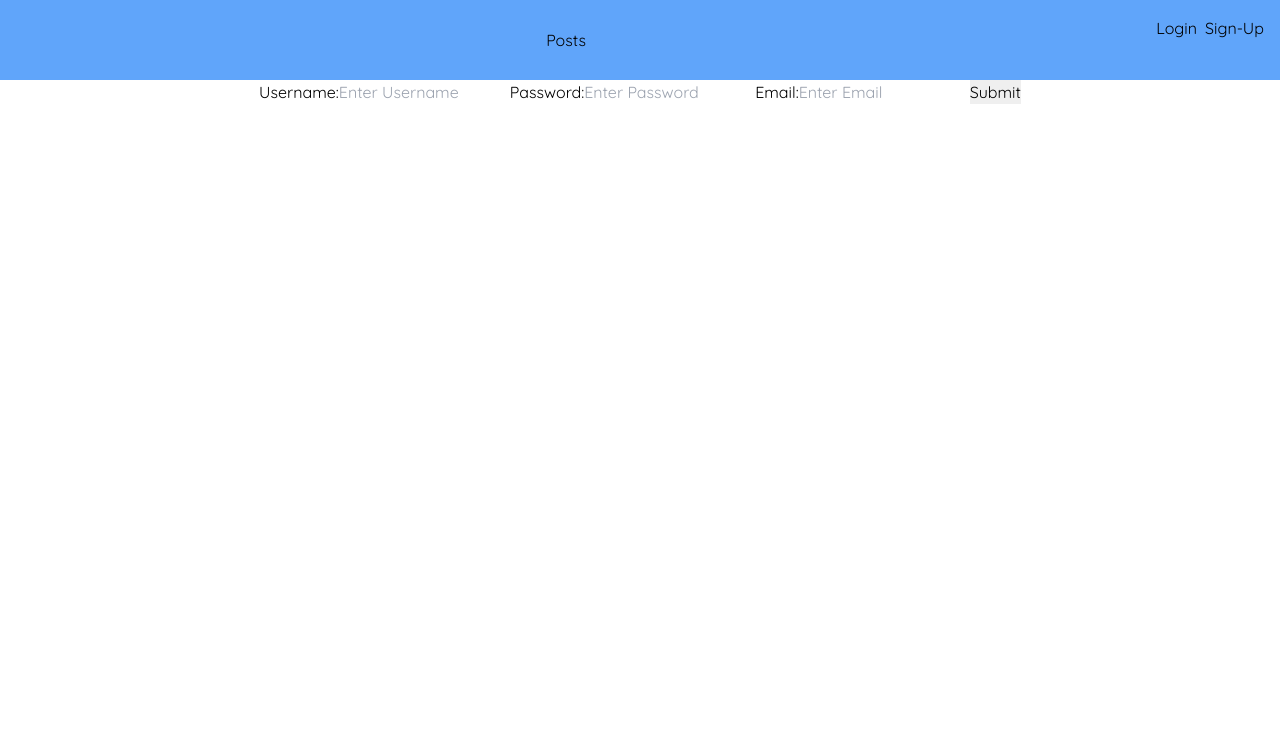
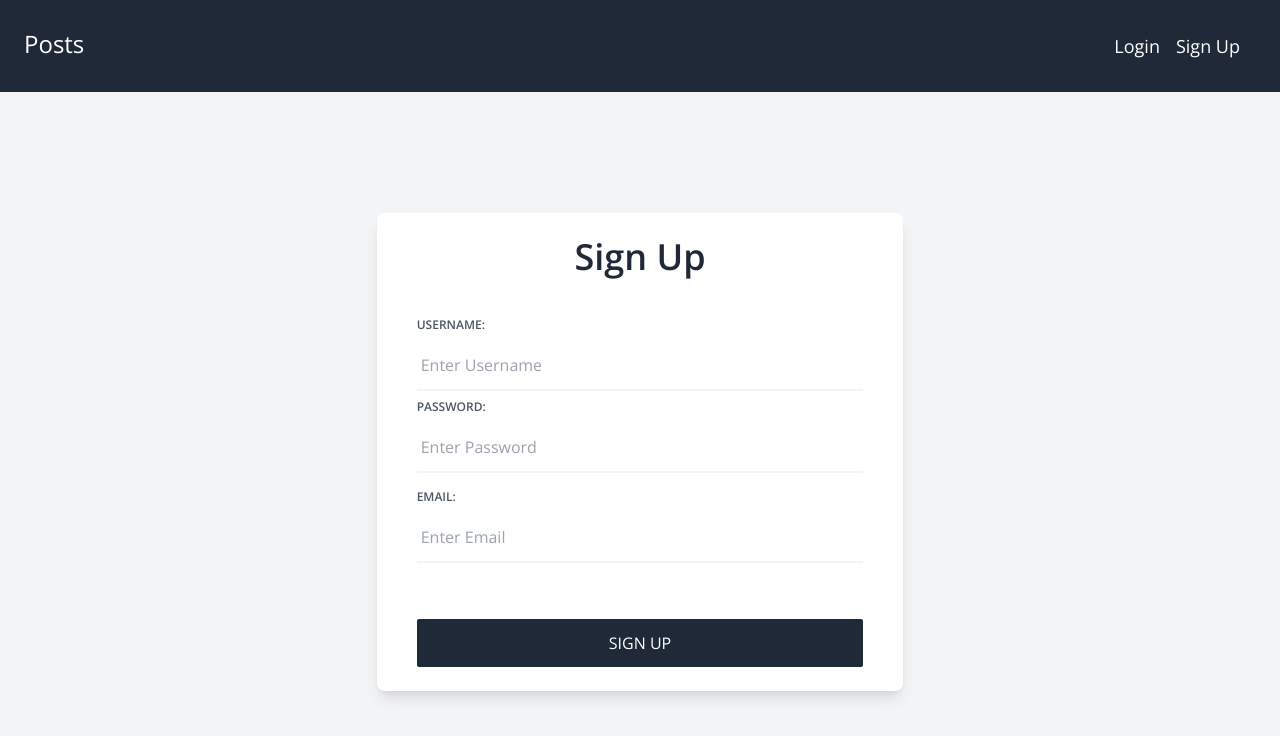
Before and after one commit to naafiyan/post-it, a React (Create React App) app in the folder client/: page /sign-up in a window 1280 px wide. Shown: the top 736 px of the page. Built offline with nearby package versions, Linux system fonts and the light colour scheme; no server answers.

Commit message:
fixed some routes, updated UI

```diff
--- a/client/src/App.tsx
+++ b/client/src/App.tsx
@@ -20,13 +20,12 @@ function App() {
     <UserProvider>
       <PostProvider>
         <Router>
-          <div className="App h-screen">
+          <div className="App h-screen bg-gray-100">
             <Navbar />
             <Switch>
               <Route path="/" exact component={PostsPage} />
               <Route path="/login" exact component={Login} />
               <Route path="/sign-up" exact component={Signup} />
-              <Route path="/posts/new" exact component={NewPost} />
               <Route path="/posts/:id" exact component={Post} />
               <Route path="/users/:id" exact component={User} />
             </Switch>
--- a/client/src/components/Navbar.tsx
+++ b/client/src/components/Navbar.tsx
@@ -25,24 +25,41 @@ export default function Navbar() {
   };
 
   return (
-    <div className="flex justify-start h-10vh bg-blue-400">
-      <div className="m-auto">
-        <NavLink to="/">Posts</NavLink>
+    <div className="flex flex-col text-center sm:flex-row sm:text-left sm:justify-between py-4 px-6 bg-gray-800 text-white shadow sm:items-baseline w-full">
+      <div className="mb-2 sm:mb-0">
+        <NavLink to="/">
+          <p className="text-2xl no-underline text-grey-darkest hover:text-blue-dark">
+            Posts
+          </p>
+        </NavLink>
       </div>
 
       <div className="mx-4 my-4">
         {isLoggedIn && (
           <div>
-            <button onClick={handleLogout}>Log Out</button>
+            <button
+              className="text-lg no-underline text-grey-darkest hover:text-blue-dark ml-2"
+              onClick={handleLogout}
+            >
+              Log Out
+            </button>
           </div>
         )}
         {!isLoggedIn && (
           <div className="flex justify-end">
             <span className="mx-2">
-              <NavLink to="/login">Login</NavLink>
+              <NavLink to="/login">
+                <p className="text-lg no-underline text-grey-darkest hover:text-blue-dark ml-2">
+                  Login
+                </p>
+              </NavLink>
             </span>
             <span>
-              <NavLink to="/sign-up">Sign-Up</NavLink>
+              <NavLink to="/sign-up">
+                <p className="text-lg no-underline text-grey-darkest hover:text-blue-dark ml-2">
+                  Sign Up
+                </p>
+              </NavLink>
             </span>
           </div>
         )}
--- a/client/src/components/Posts/PostCard.tsx
+++ b/client/src/components/Posts/PostCard.tsx
@@ -39,16 +39,17 @@ export default function PostCard(props: any) {
 
   return (
     <div className="flex bg-white shadow-lg rounded-lg mx-4 md:mx-auto my-20 max-w-md md:max-2-2xl">
-      <Link to={"/posts/" + post._id}>
-        <div className="my-2 mx-2">
+      <div className="my-2 mx-2">
+        <Link to={"/users/" + post.user._id}>
           <p className="text-s">{post.user.username}</p>
-
+        </Link>
+        <Link to={"/posts/" + post._id}>
           <p className="text-left mx-4 py-5 px-20">{post.text}</p>
-        </div>
-      </Link>
+        </Link>
+      </div>
 
       <div>
-        <p className="text-xs text-right mx-2">{date_posted_formatted}</p>
+        <p className="text-xs text-right py-2 px-2">{date_posted_formatted}</p>
         {isPostUser && <button onClick={handleDelete}>Delete</button>}
       </div>
     </div>
--- a/client/src/components/Posts/PostsPage.tsx
+++ b/client/src/components/Posts/PostsPage.tsx
@@ -27,7 +27,7 @@ export default function PostsPage() {
           <NewPost />
         </span>
       )}
-      {!user && <p>You must be logged in to post!</p>}
+      {!user && <p className="my-4">You must be logged in to post!</p>}
       <div className="flex flex-col items-center w-100">
         <ul className="w-full">
           {posts.map((post: any) => (
--- a/client/src/components/Users/Signup.tsx
+++ b/client/src/components/Users/Signup.tsx
@@ -21,31 +21,84 @@ export default function SignUp() {
   };
 
   return (
-    <div className="sign-up">
-      <form onSubmit={(e) => handleSubmit(e)} action="" method="post">
-        <label htmlFor="username">Username:</label>
+    <div className="sign-up flex flex-col h-90vh bg-gray-100 overflow-hidden">
+      <div className="grid place-items-center mx-2 my-20 sm:my-auto">
+        <div
+          className="w-11/12 p-12 sm:w-8/12 md:w-6/12 lg:w-5/12 2xl:w-4/12
+            px-6 py-10 sm:px-10 sm:py-6
+            bg-white rounded-lg shadow-md lg:shadow-lg"
+        >
+          <h2 className="text-center font-semibold text-3xl lg:text-4xl text-gray-800">
+            Sign Up
+          </h2>
+          <form
+            className="mt-10"
+            onSubmit={(e) => handleSubmit(e)}
+            action=""
+            method="post"
+          >
+            <label
+              className="block text-xs font-semibold text-gray-600 uppercase text-left"
+              htmlFor="username"
+            >
+              Username:
+            </label>
             <input
               onChange={(e) => setUsername(e.target.value)}
               type="text"
               name="username"
               placeholder="Enter Username"
+              className="block w-full py-3 px-1 mt-2
+              text-gray-800 appearance-none
+              border-b-2 border-gray-100
+              focus:text-gray-500 focus:outline-none focus:border-gray-200"
+              required
             ></input>
-        <label htmlFor="password">Password:</label>
+            <label
+              htmlFor="password"
+              className="block mt-2 text-xs font-semibold text-gray-600 uppercase text-left"
+            >
+              Password:
+            </label>
             <input
               onChange={(e) => setPassword(e.target.value)}
               type="password"
               name="password"
               placeholder="Enter Password"
+              className="block w-full py-3 px-1 mt-2 mb-4
+                    text-gray-800 appearance-none
+                    border-b-2 border-gray-100
+                    focus:text-gray-500 focus:outline-none focus:border-gray-200"
+              required
             ></input>
-        <label htmlFor="email">Email:</label>
+            <label
+              htmlFor="email"
+              className="block mt-2 text-xs font-semibold text-gray-600 uppercase text-left"
+            >
+              Email:
+            </label>
             <input
+              className="block w-full py-3 px-1 mt-2 mb-4
+            text-gray-800 appearance-none
+            border-b-2 border-gray-100
+            focus:text-gray-500 focus:outline-none focus:border-gray-200"
+              required
               onChange={(e) => setEmail(e.target.value)}
               type="text"
               name="email"
               placeholder="Enter Email"
             ></input>
-        <input type="submit"></input>
+            <button
+              className="w-full py-3 mt-10 bg-gray-800 rounded-sm
+                    font-medium text-white uppercase
+                    focus:outline-none hover:bg-gray-700 hover:shadow-none"
+              type="submit"
+            >
+              Sign Up
+            </button>
           </form>
+        </div>
+      </div>
     </div>
   );
 }
--- a/client/src/components/Users/User.tsx
+++ b/client/src/components/Users/User.tsx
@@ -1,15 +1,38 @@
-import React, { useContext } from "react";
-import { UserContext } from "../contexts/UserContext";
+import React, { useEffect, useState } from "react";
+import axios from "axios";
 
-export default function User() {
-  const { user } = useContext(UserContext);
+export default function User({ match }: any) {
+  const [user, setUser]: any = useState();
+  const [isLoading, setIsLoading]: any = useState(true);
+
+  console.log(match.params.id);
+  useEffect(() => {
+    axios
+      .get("http://localhost:3000/users/" + match.params.id)
+      .then((res) => {
+        console.log(res.data);
+        setUser(res.data);
+        setIsLoading(false);
+      })
+      .catch((err) => console.log(err));
+  });
 
   // If logged in show edit page options
   // If not logged in just show basic details
 
   return (
     <div>
-      <h3>{user.user.username}</h3>
+      {!isLoading ? (
+        user ? (
+          <div>
+            <h3>{user.username}</h3>
+          </div>
+        ) : (
+          !user && <p>User not found</p>
+        )
+      ) : (
+        <p>Loading</p>
+      )}
     </div>
   );
 }
--- a/client/src/index.css
+++ b/client/src/index.css
@@ -1,6 +1,6 @@
-@import url("https://fonts.googleapis.com/css2?family=Quicksand:wght@300;400;500;600;700&display=swap");
+@import url("https://fonts.googleapis.com/css2?family=Open+Sans:wght@400;600&display=swap");
 html * {
-  font-family: "Quicksand", sans-serif !important;
+  font-family: "Open Sans", sans-serif !important;
 }
 
 @tailwind base;
```
Also changed, not shown: 1 other file (tests, documents, lock files or other folders). Lines whose indentation alone changed are shown as unchanged.
